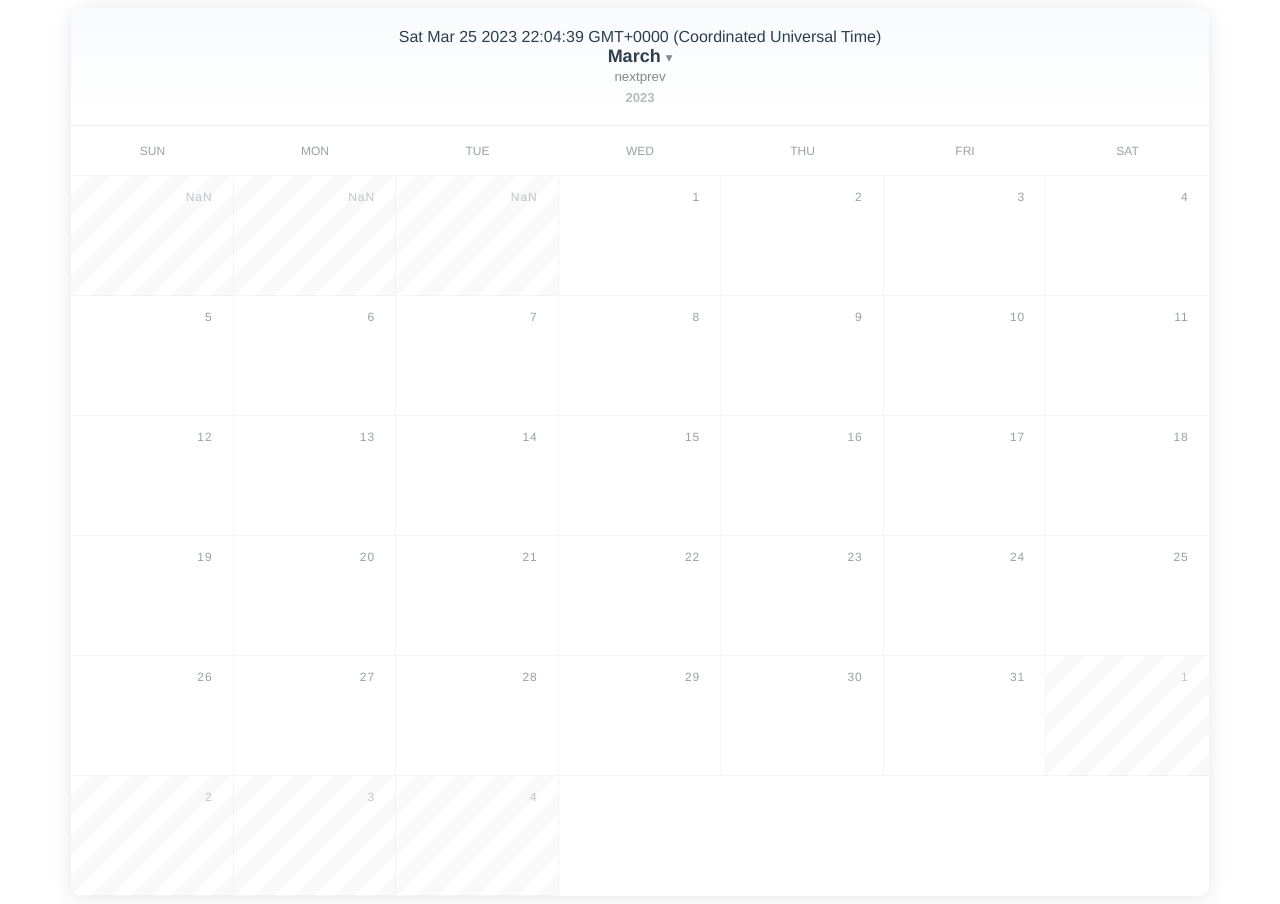
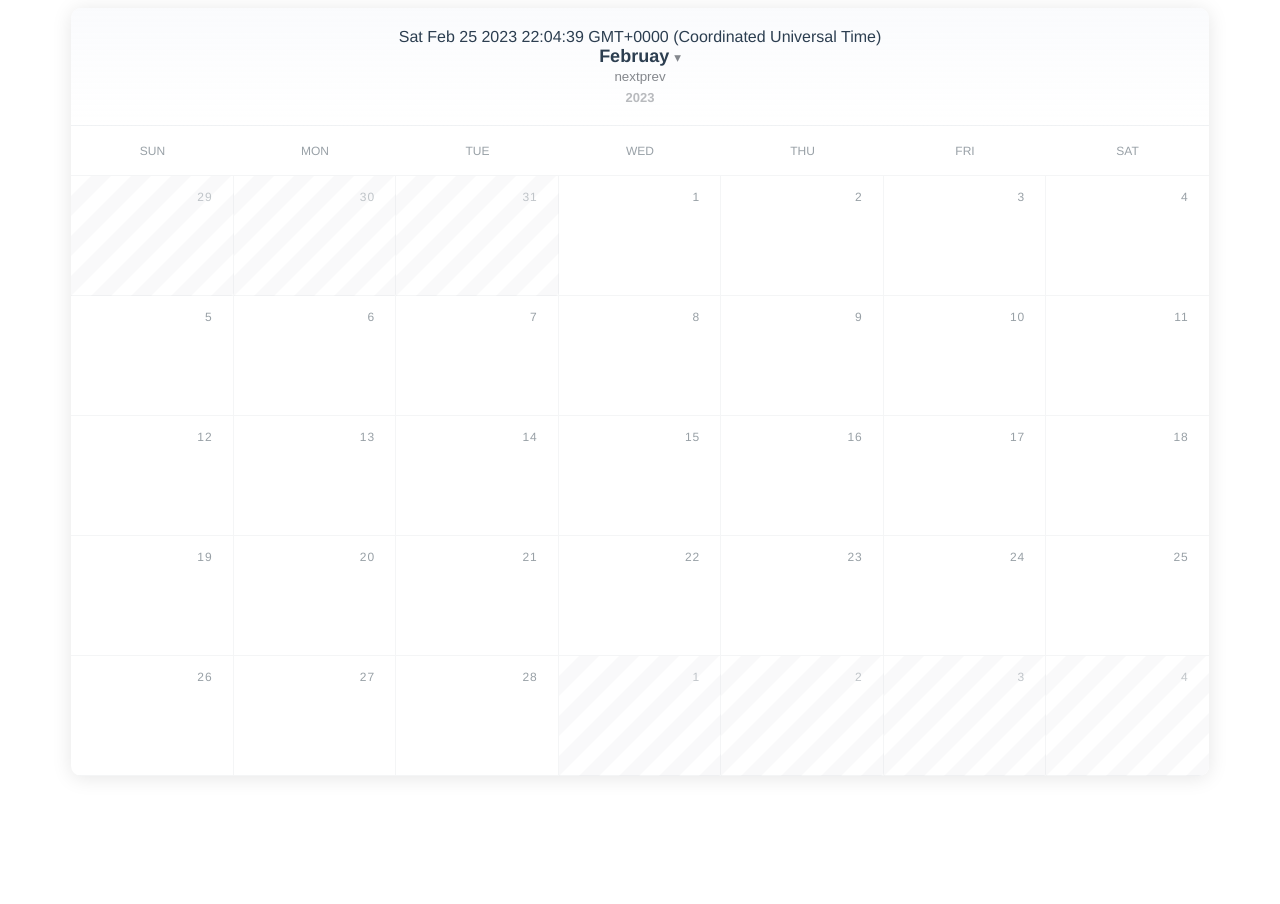
Before and after one commit to allmightdude/Pro-Calendar-Client, a Vue app: page / in a window 1280 px wide. Both pictures are taken after a click on the button "next". After the commit the page ends 800 px from the top, so only its background shows below. Built offline with nearby package versions, Linux system fonts and the light colour scheme.

Commit message:
Days of Month as a computed

```diff
--- a/src/components/CalendarComponent.vue
+++ b/src/components/CalendarComponent.vue
@@ -1,7 +1,7 @@
 <template>
   <div class="calendar-container">
     <div class="calendar-header">
-      {{date}}
+      {{ date }}
       <h1>
         {{ currentMonth }}
         <button>▾</button>
@@ -21,7 +21,7 @@
         v-for="(index, day) in currentFirstDay"
         :key="day"
       >
-        {{ prevLastDay - (currentFirstDay + 1 - index) }}
+        {{ prevLastDate - (currentFirstDay - index) }}
       </div>
 
       <div class="day" v-for="day in currentLastDate" :key="day">{{ day }}</div>
@@ -83,17 +83,21 @@
     });
 
     // current and prev month date last day
-    const currentLastDate = new Date(
+    const currentLastDate = computed(() => {
+      return new Date(
         date.value.getFullYear(),
         date.value.getMonth() + 1,
         0
       ).getDate();
+    });
 
-    let prevLastDate = new Date(
+    let prevLastDate = computed(() => {
+      return new Date(
         date.value.getFullYear(),
         date.value.getMonth(),
         0
       ).getDate();
+    });
 
     // corrent last day index
     const lastDayIndex = new Date(
@@ -116,14 +120,18 @@
 
     // action months
     const nextMmonth = function () {
-      date.value.setMonth(date.value.getMonth() + 1);
       date.value = new Date(date.value.setMonth(date.value.getMonth() + 1));
-      console.log(date);
+      const currentLastDate = new Date(
+        date.value.getFullYear(),
+        date.value.getMonth() + 1,
+        0
+      ).getDate();
+
+      console.log(`date : `, currentLastDate);
     };
 
     const prevMmonth = function () {
-      date.value.setMonth(date.value.getMonth() - 1);
-      console.log(date);
+      date.value = new Date(date.value.setMonth(date.value.getMonth() - 1));
     };
 
     return {
```
Lines whose indentation alone changed are shown as unchanged.
